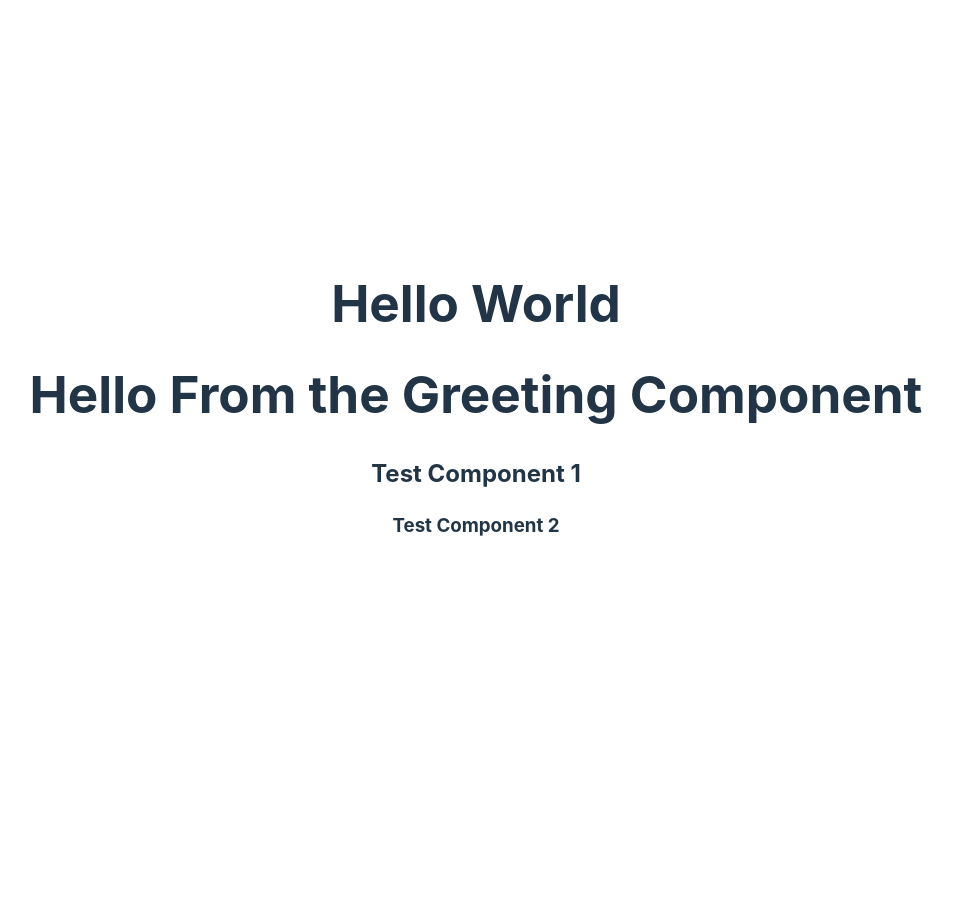
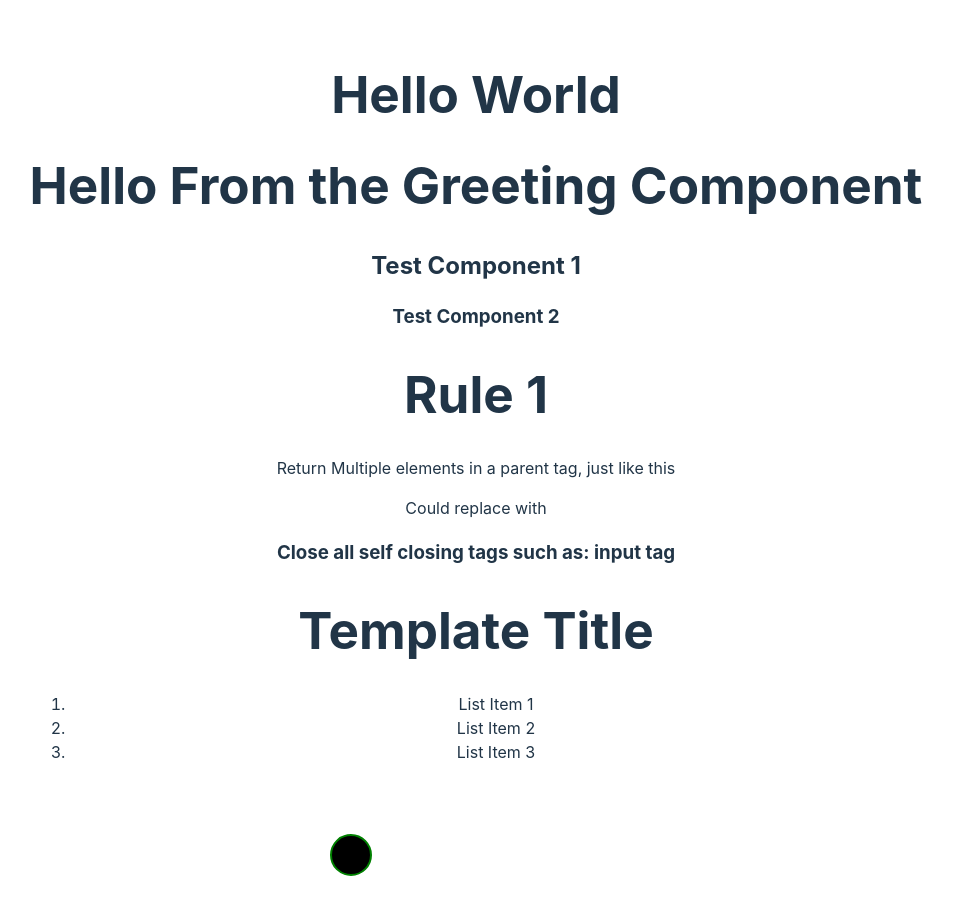
Before and after one commit to heyitslauu/odin-react, a React (Vite) app in the folder my-first-react-app/: page / in a window 1280 px wide. Shown: the top 914 px of the page, without its empty margins (164-1117 px from the left). Before the commit the page ends 800 px from the top, so only its background shows below. Built offline with nearby package versions, Linux system fonts and the light colour scheme.

Commit message:
JSX Introduction

```diff
--- /dev/null
+++ b/my-first-react-app/src/Rules.jsx
@@ -0,0 +1,17 @@
+export const Rule1 = () => {
+    return (
+        <>
+            <h1>Rule 1</h1>
+            <p>Return Multiple elements in a parent tag, just like this</p>
+            <p>Could replace <></> with <div></div></p>
+        </>
+    )
+}
+
+export const Rule2 = () => {
+    return (
+        <>
+            <h3>Close all self closing tags such as: input tag</h3>
+        </>
+    )
+}
--- /dev/null
+++ b/my-first-react-app/src/Template.jsx
@@ -0,0 +1,17 @@
+export const Template = () => {
+    return (
+        <>
+            <h1>Template Title</h1>
+            <ol>
+                <li>List Item 1</li>
+                <li>List Item 2</li>
+                <li>List Item 3</li>
+            </ol>
+            <svg>
+                <circle cx="25" cy="75" r="20" stroke="green" strokeWidth="2" />
+            </svg>
+            <form><input type="text"/></form>
+
+        </>
+    )
+}
--- a/my-first-react-app/src/main.jsx
+++ b/my-first-react-app/src/main.jsx
@@ -3,6 +3,8 @@ import ReactDOM from 'react-dom/client'
 import App from './App.jsx'
 import Greeting from './Greeting.jsx'
 import {TestComponent1, TestComponent2} from "./Test.jsx"
+import { Rule1, Rule2 } from './Rules.jsx'
+import { Template } from './Template.jsx'
 
 import './index.css'
 
@@ -12,5 +14,8 @@ ReactDOM.createRoot(document.getElementById('root')).render(
     <Greeting/>
     <TestComponent1/>
     <TestComponent2/>
+    <Rule1/>
+    <Rule2/>
+    <Template/>
   </React.StrictMode>,
 )
```
